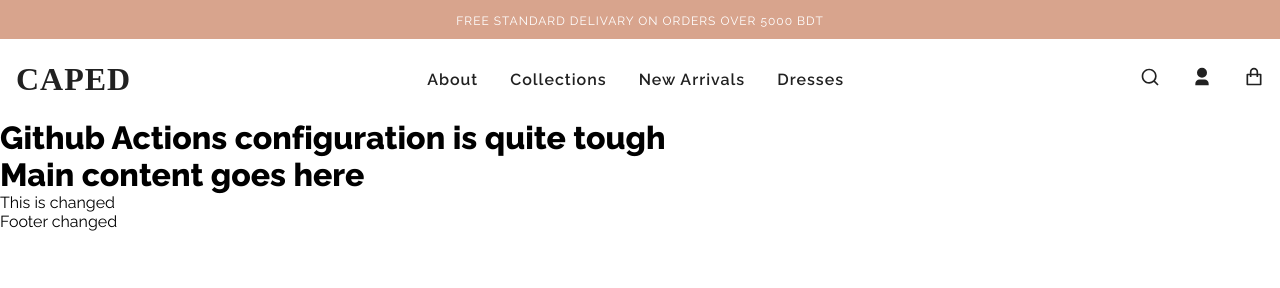
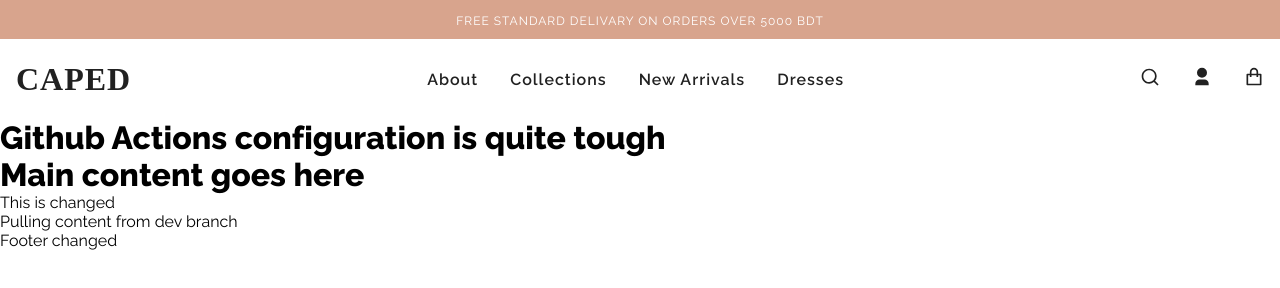
Before and after one commit to sagor9116/caped, a Gatsby site: page / in a window 1280 px wide. Built offline with nearby package versions, Linux system fonts and the light colour scheme; Gatsby itself is replaced by a stand-in of ours; a web font is replaced by a local one.

Commit message:
added a line to index.js

```diff
--- a/src/pages/index.js
+++ b/src/pages/index.js
@@ -9,6 +9,7 @@ const IndexPage = () => {
       <Layout>
         <h1>Main content goes here</h1>
         <p>This is changed</p>
+        <p>Pulling content from dev branch</p>
       </Layout>
     </main>
   )
```
